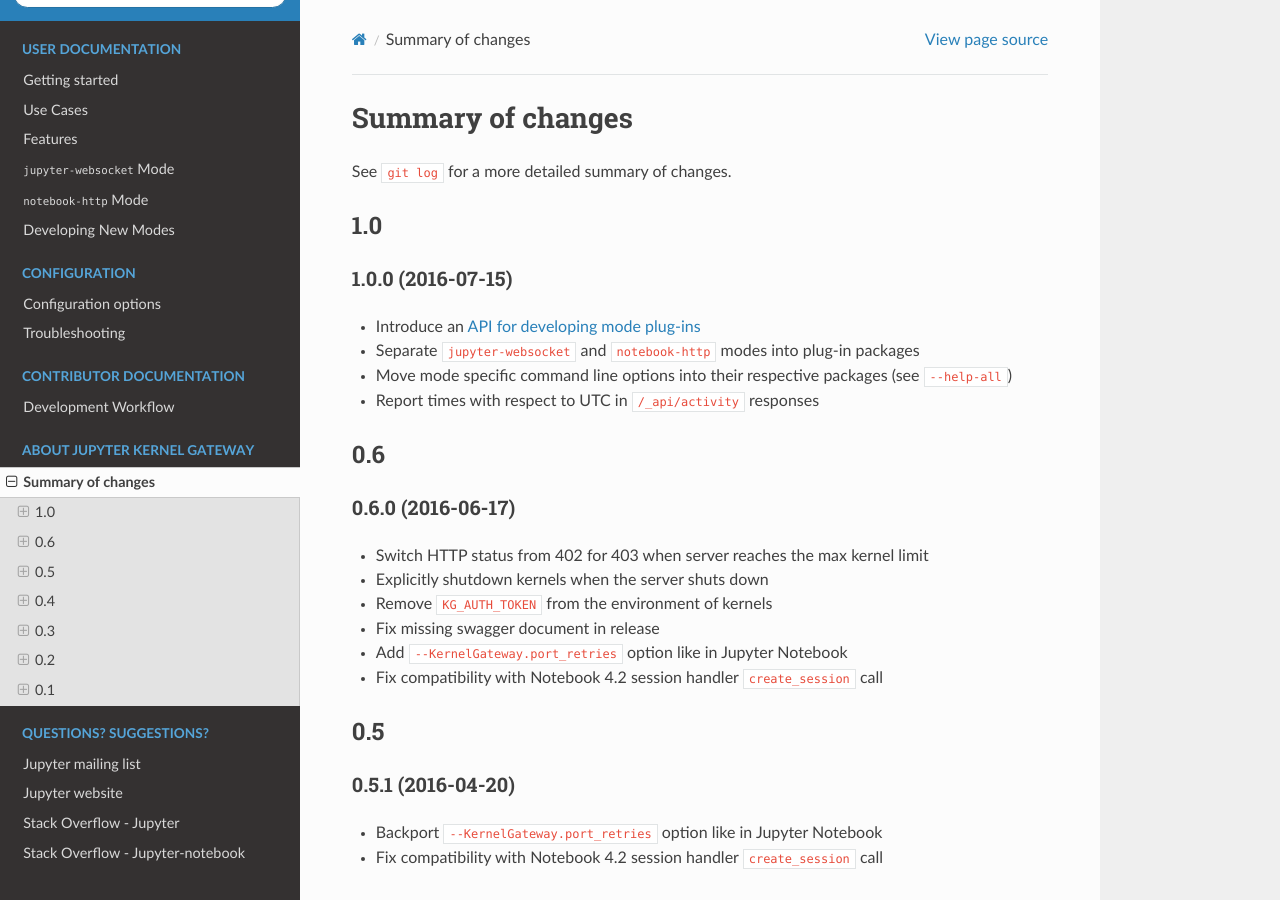
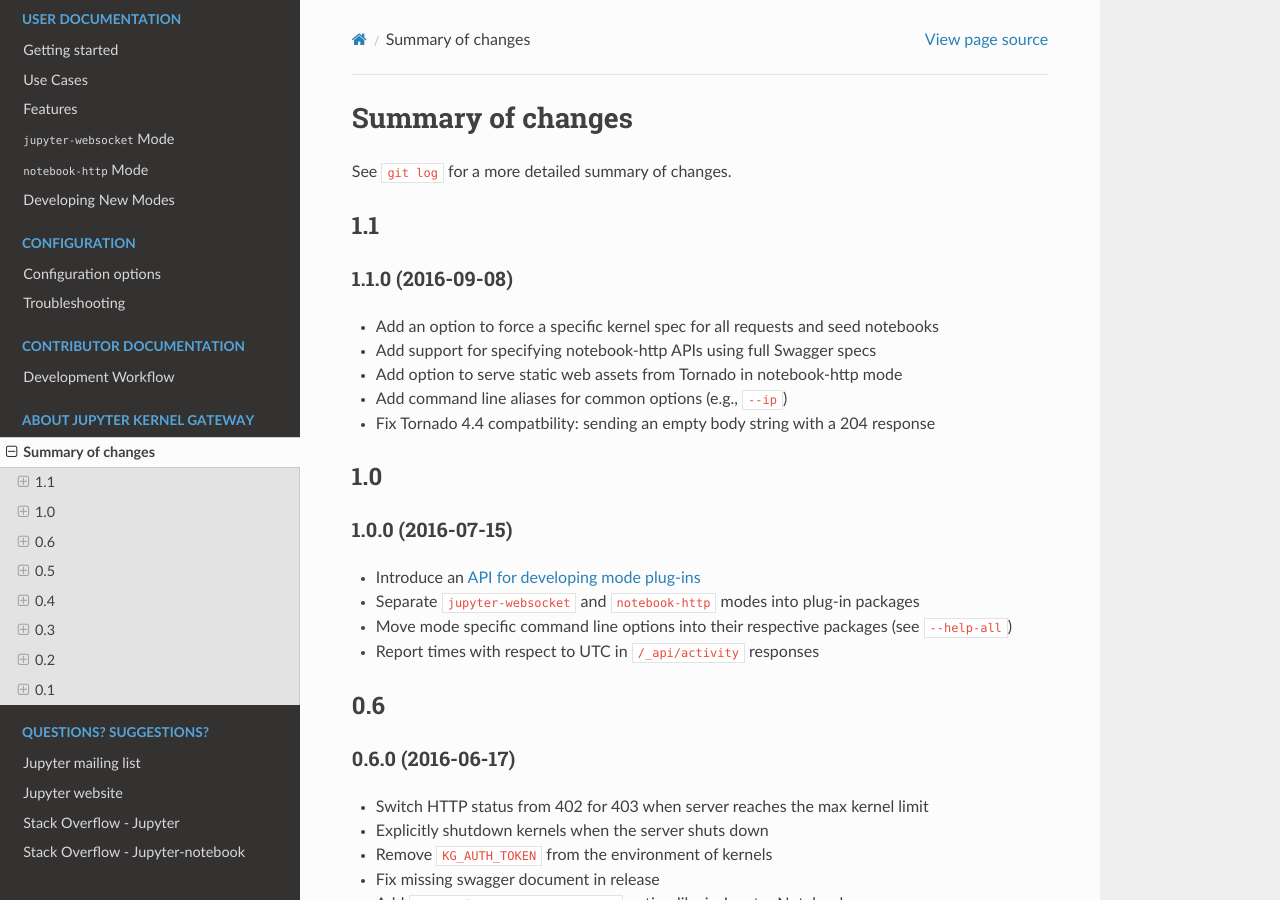
Before and after one commit to jupyter-server/enterprise_gateway, a Sphinx documentation site: the page built from docs/source/summary-changes.md, in a window 1280 px wide and 900 px high. Built offline with Sphinx 7.4.7 and the Read the Docs theme 2.0.0, drawn with Linux system fonts in a browser that asks for light colours.

Commit message:
[ci skip] Update changes doc page

```diff
--- a/docs/source/summary-changes.md
+++ b/docs/source/summary-changes.md
@@ -1,6 +1,16 @@
 # Summary of changes
 
 See `git log` for a more detailed summary of changes.
+
+## 1.1
+
+### 1.1.0 (2016-09-08)
+
+* Add an option to force a specific kernel spec for all requests and seed notebooks
+* Add support for specifying notebook-http APIs using full Swagger specs
+* Add option to serve static web assets from Tornado in notebook-http mode
+* Add command line aliases for common options (e.g., `--ip`)
+* Fix Tornado 4.4 compatbility: sending an empty body string with a 204 response
 
 ## 1.0
 
```
